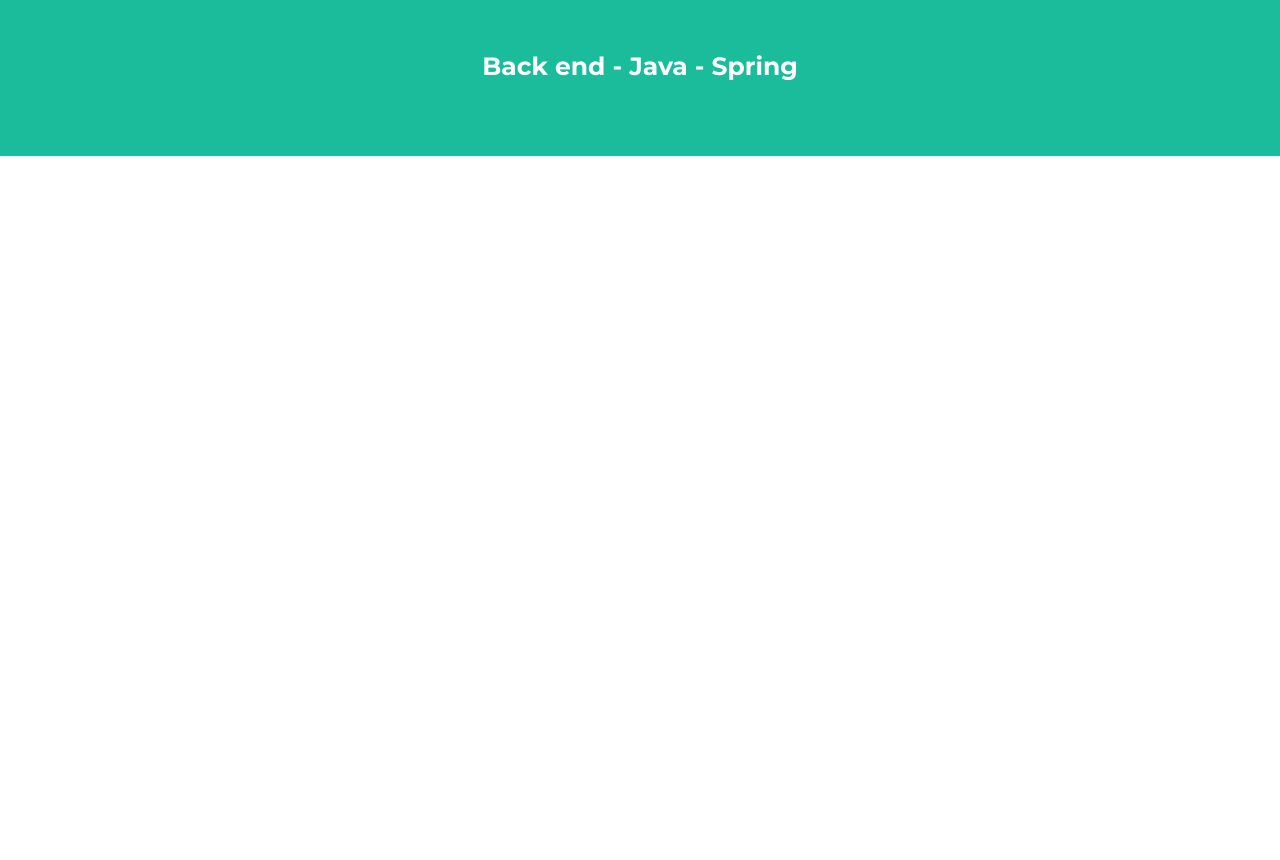
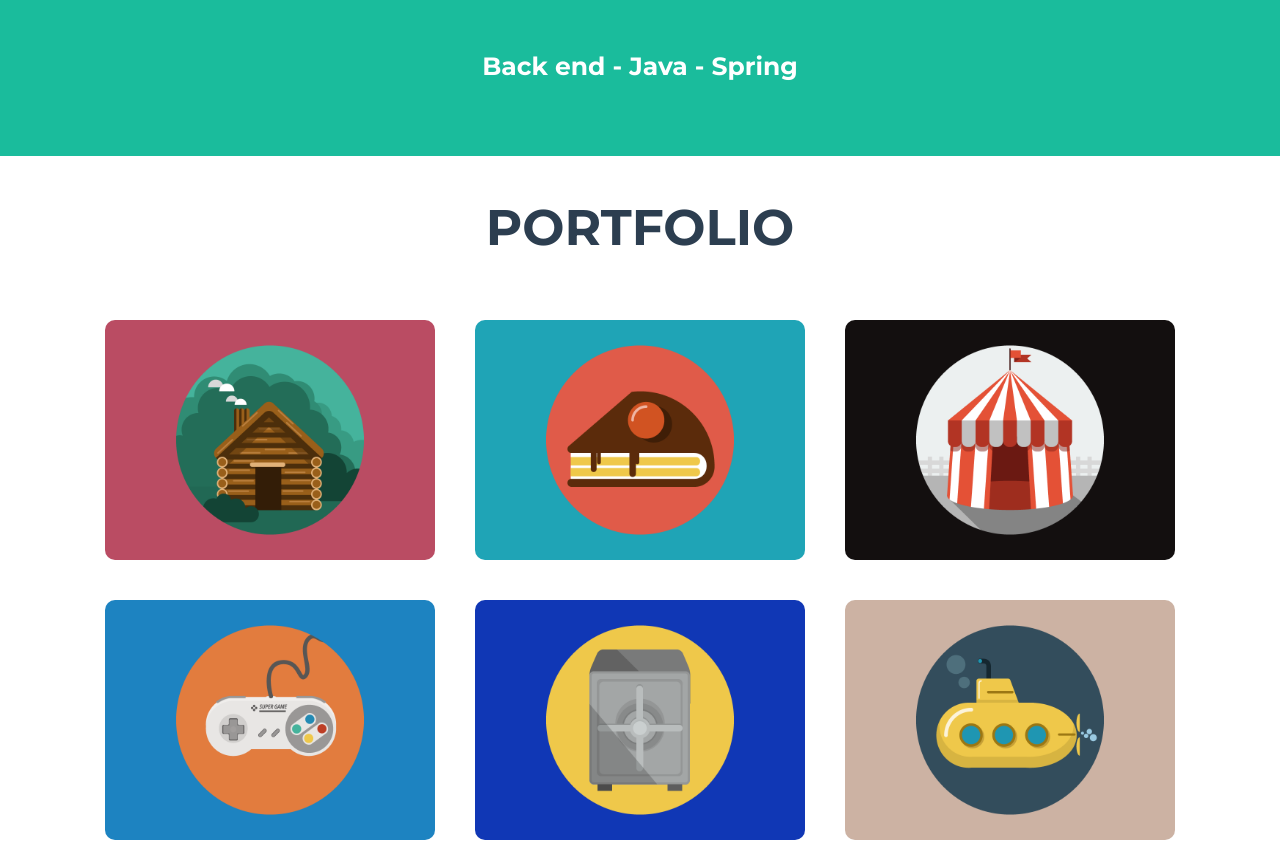
Before and after one commit to cauerg44/html-css-009, a plain HTML site: page index.html in a window 1280 px wide. Shown: the part 580-1440 px from the top of the page. Before the commit the page ends 800 px from the top, so only its background shows below. Drawn offline with Linux system fonts and the light colour scheme.

Commit message:
Profile section almost done

```diff
--- a/index.html
+++ b/index.html
@@ -18,6 +18,8 @@
       header {
         background-color: #2c3e50;
         height: 100px;
+        position: fixed;
+        width: 100%;
       }
 
       a {
@@ -55,7 +57,7 @@
 
       .profile {
         text-align: center;
-        color: #FFF;
+        color: #fff;
       }
 
       .profile img {
@@ -74,8 +76,34 @@
         background-color: #1abc9c;
         display: flex;
         justify-content: center;
-        padding-top: 100px;
+        padding-top: 200px;
         padding-bottom: 50px;
+      }
+
+      .portfolio {
+        width: 1200px;
+        height: 100%;
+        margin: 0 auto;
+      }
+
+      .portfolio-container {
+        display: flex;
+        justify-content: center;
+        flex-wrap: wrap;
+      }
+
+      .portfolio-title {
+        font-size: 50px;
+        text-transform: uppercase;
+        text-align: center;
+        color: #2c3e50;
+      }
+
+      .portfolio-container img {
+        width: 330px;
+        height: 240px;
+        margin: 20px;
+        border-radius: 10px;
       }
     </style>
   </head>
@@ -97,5 +125,16 @@
         <h3 class="profile-description">Back end - Java - Spring</h3>
       </div>
     </section>
+    <section class="portfolio">
+      <h1 class="portfolio-title">Portfolio</h1>
+      <div class="portfolio-container">
+        <img src="images/portfolio1.png" alt="">
+        <img src="images/portfolio2.png" alt="">
+        <img src="images/portfolio3.png" alt="">
+        <img src="images/portfolio4.png" alt="">
+        <img src="images/portfolio5.png" alt="">
+        <img src="images/portfolio6.png" alt="">
+      </div>
+    </section>
   </body>
 </html>
```
